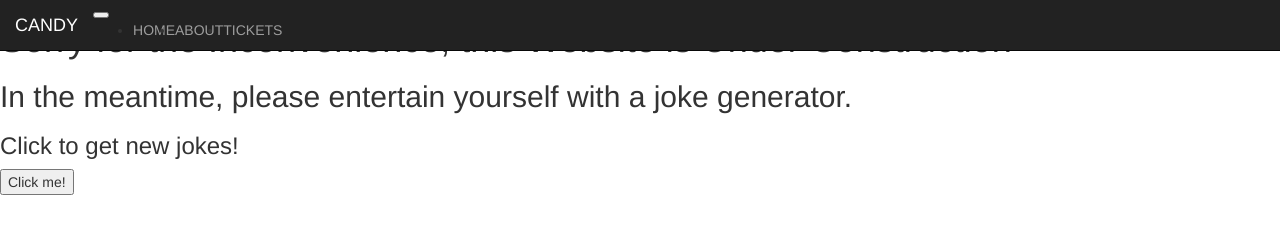
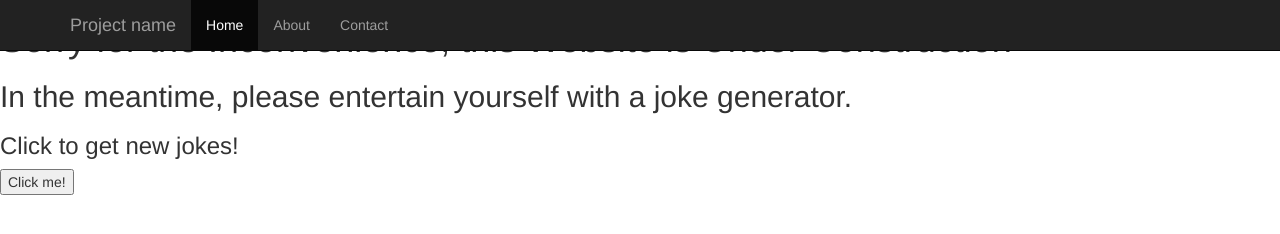
Before and after one commit to rychiau/Personal-Website, a plain HTML site: page index.html in a window 1280 px wide. Drawn offline with nearby package versions, Linux system fonts and the light colour scheme.

Commit message:
copy navbar

```diff
--- a/index.html
+++ b/index.html
@@ -20,23 +20,26 @@
 </head>
 
 <body>
-    <nav id="mainNavbar" class="navbar navbar-inverse py-0 navbar-fixed-top">
-        <a href="#" class="navbar-brand">CANDY</a>
-        <button class="navbar-toggler" data-toggle="collapse" data-target="#navLinks" aria-label="Toggle navigation">
-            <span class="navbar-toggler-icon"></span>
-        </button>
-        <div class="collapse navbar-collapse" id="navLinks">
-            <ul class="navbar-nav">
-                <li class="nav-item">
-                    <a href="" class="nav-link">HOME</a>
-                </li>
-                <li class="nav-item">
-                    <a href="" class="nav-link">ABOUT</a>
-                </li>
-                <li class="nav-item">
-                    <a href="" class="nav-link">TICKETS</a>
-                </li>
-            </ul>
+    <nav class="navbar navbar-inverse navbar-fixed-top">
+        <div class="container">
+            <div class="navbar-header">
+                <button type="button" class="navbar-toggle collapsed" data-toggle="collapse" data-target="#navbar"
+                    aria-expanded="false" aria-controls="navbar">
+                    <span class="sr-only">Toggle navigation</span>
+                    <span class="icon-bar"></span>
+                    <span class="icon-bar"></span>
+                    <span class="icon-bar"></span>
+                </button>
+                <a class="navbar-brand" href="#">Project name</a>
+            </div>
+            <div id="navbar" class="collapse navbar-collapse">
+                <ul class="nav navbar-nav">
+                    <li class="active"><a href="#">Home</a></li>
+                    <li><a href="#">About</a></li>
+                    <li><a href="#">Contact</a></li>
+                </ul>
+            </div>
+            <!--/.nav-collapse -->
         </div>
     </nav>
 
```
